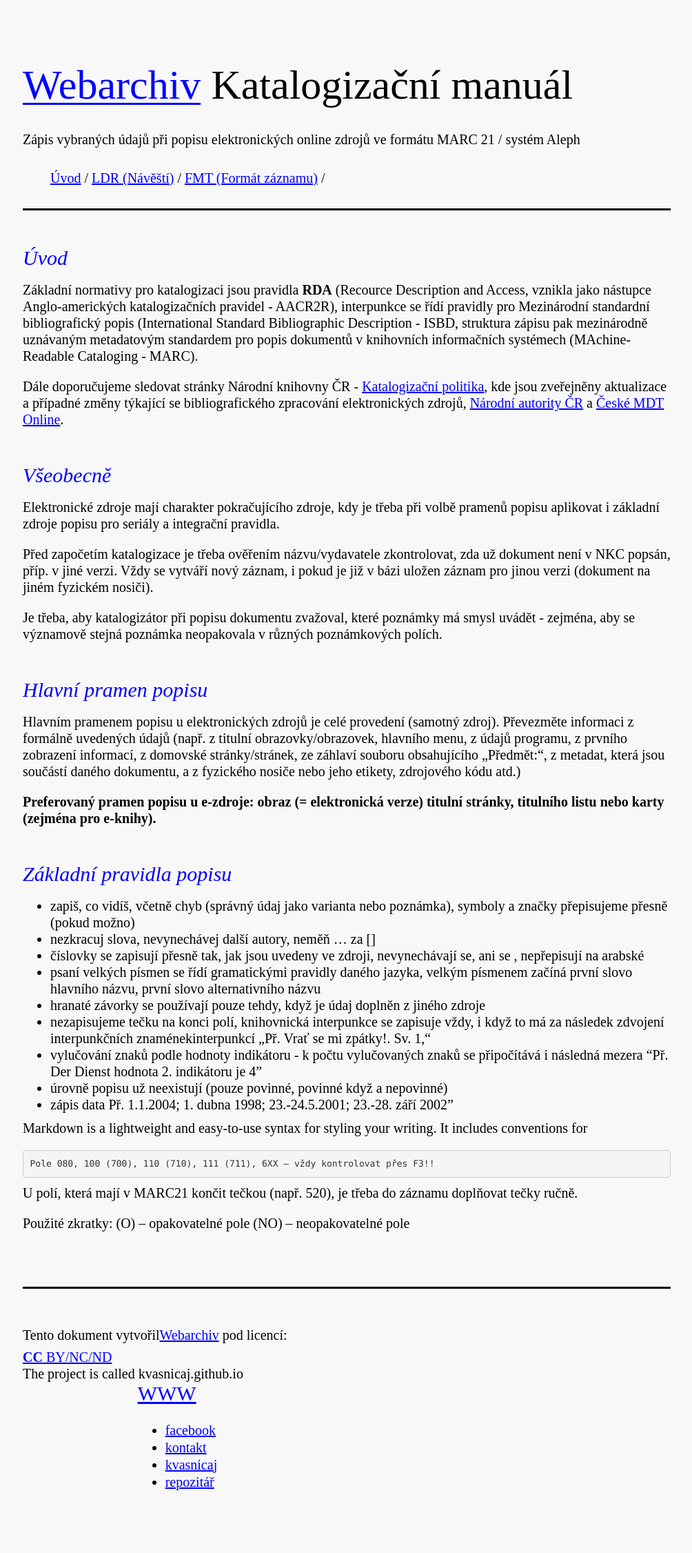
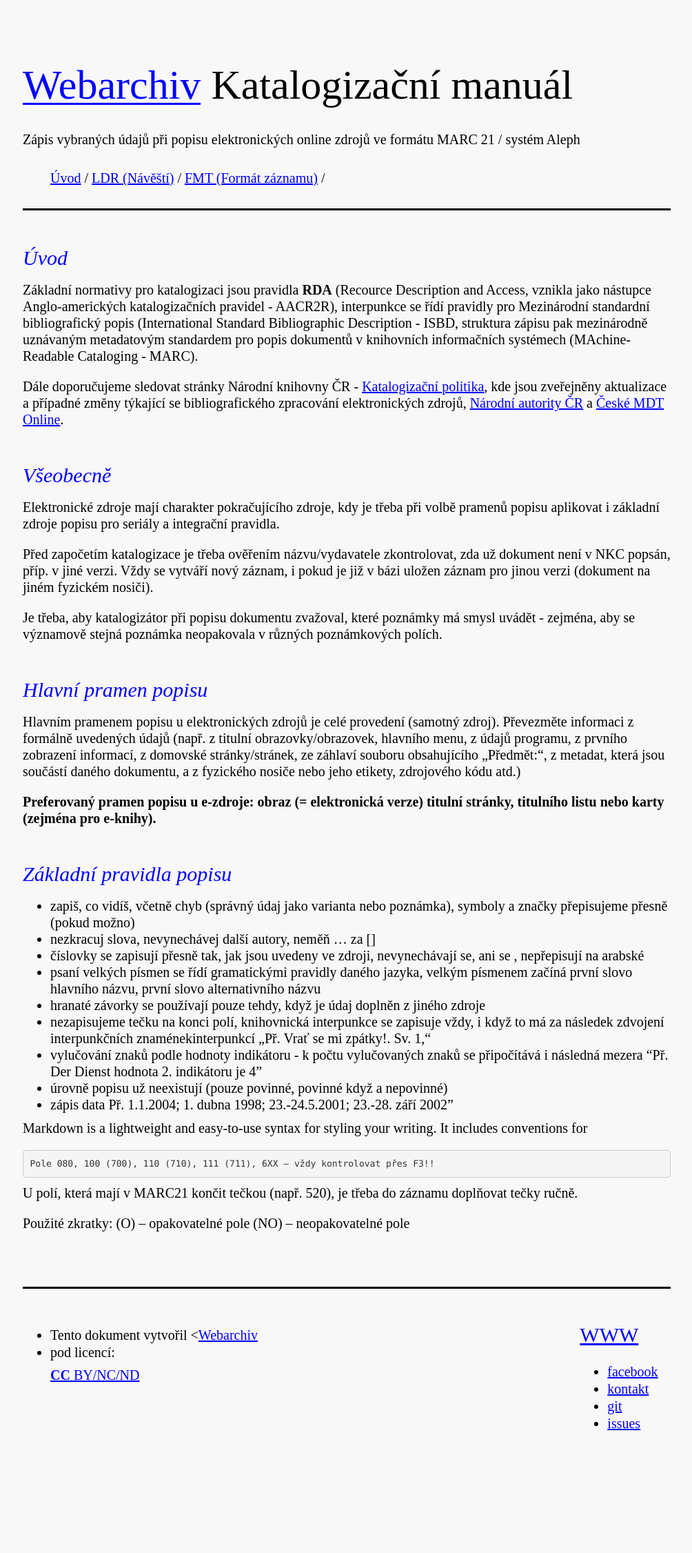
Before and after one commit to kvasnicaj/kvasnicaj.github.io, a Jekyll site: the page built from index.md, in a window 1280 px wide. Shown: the whole page at 69% size, without its empty margins (137-1141 px from the left). Built offline with Jekyll 4.4.1, drawn with Linux system fonts in a browser that asks for light colours; after the commit the page ends 2166 px from its top, so only the background shows below that.

Commit message:
new footer

```diff
--- a/_includes/footer.html
+++ b/_includes/footer.html
@@ -5,10 +5,10 @@
   <div class="row">
 
     <div class="col-sm-6 info">
-      <section>
-          <div>Tento dokument vytvořil<a href="/cs">Webarchiv</a> pod licencí: <a href="https://creativecommons.org/licenses/by-nc-nd/4.0/" class="cc-link"><strong>CC</strong> BY/NC/ND</a></li>
-          <div>The project is called {{ site.github.project_title }}</li>
-      </div>
+      <ul class="no-dots">
+          <li>Tento dokument vytvořil <<a href="https://webarchiv/cs">Webarchiv</a> </li>
+          <li>pod licencí:<br><a href="https://creativecommons.org/licenses/by-nc-nd/4.0/" class="cc-link"><strong>CC</strong> BY/NC/ND</a></li>
+      </ul>
     </div>
 
     <div class="col-sm-2 col-sm-offset-4 external-links">
@@ -16,11 +16,10 @@
       <ul>
         <li><a href="https://www.facebook.com/webarchivcz">facebook</a></li>
         <li><a href="/cs/kontakty">kontakt</a></li>
-        <li><a href="{{ site.github.owner_url}}"> {{site.github.owner_name}}</a></li>
-        <li><a href="{{ site.github.issues_url }}">repozitář</a></li>
+        <li><a href="{{ site.github.owner_url}}">git</a></li>
+        <li><a href="{{ site.github.issues_url }}">issues</a></li>
       </ul>
     </div>
-
   </div>
 
 </div>
--- a/css/screen.css
+++ b/css/screen.css
@@ -38,6 +38,10 @@ ul {
 	list-style: disc;
 	/* padding: 0;
 	margin: 0; */
+}
+
+ul .no-dots {
+	list-style: none;
 }
 
 a {
```
